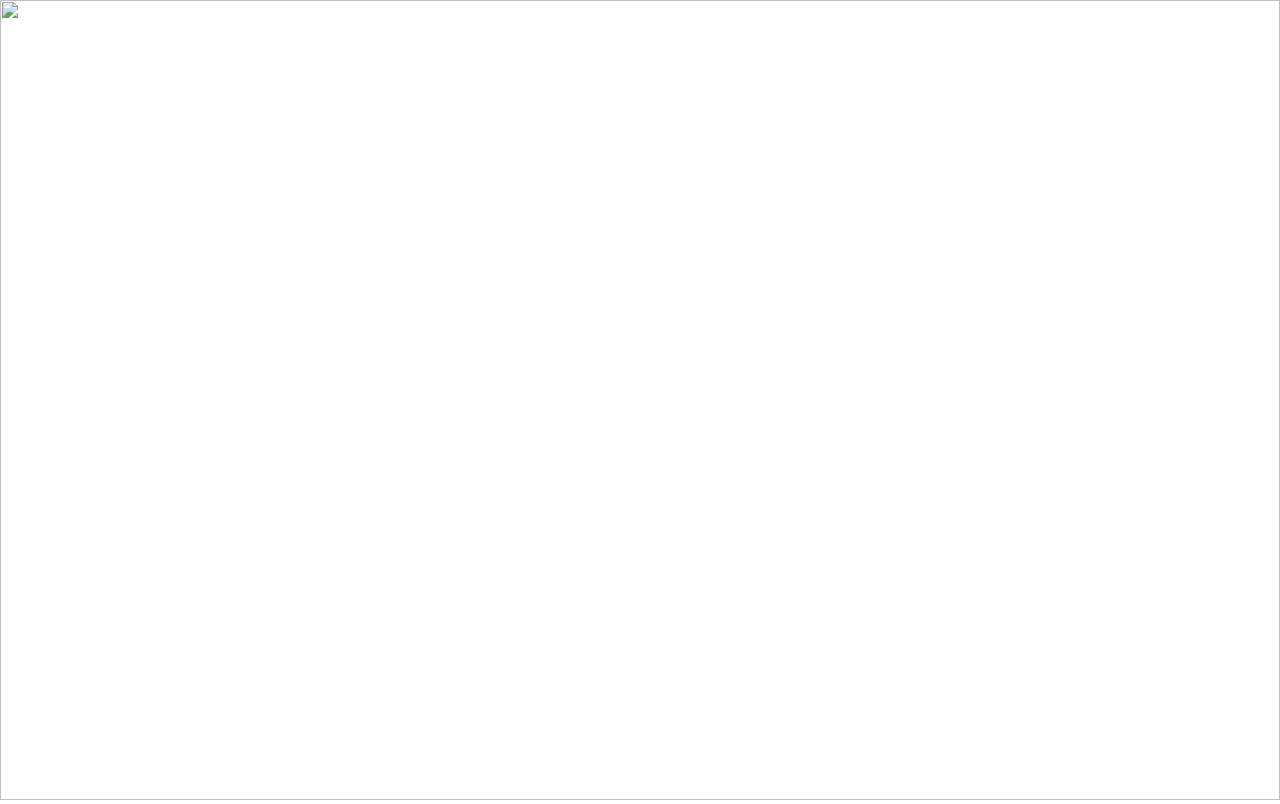
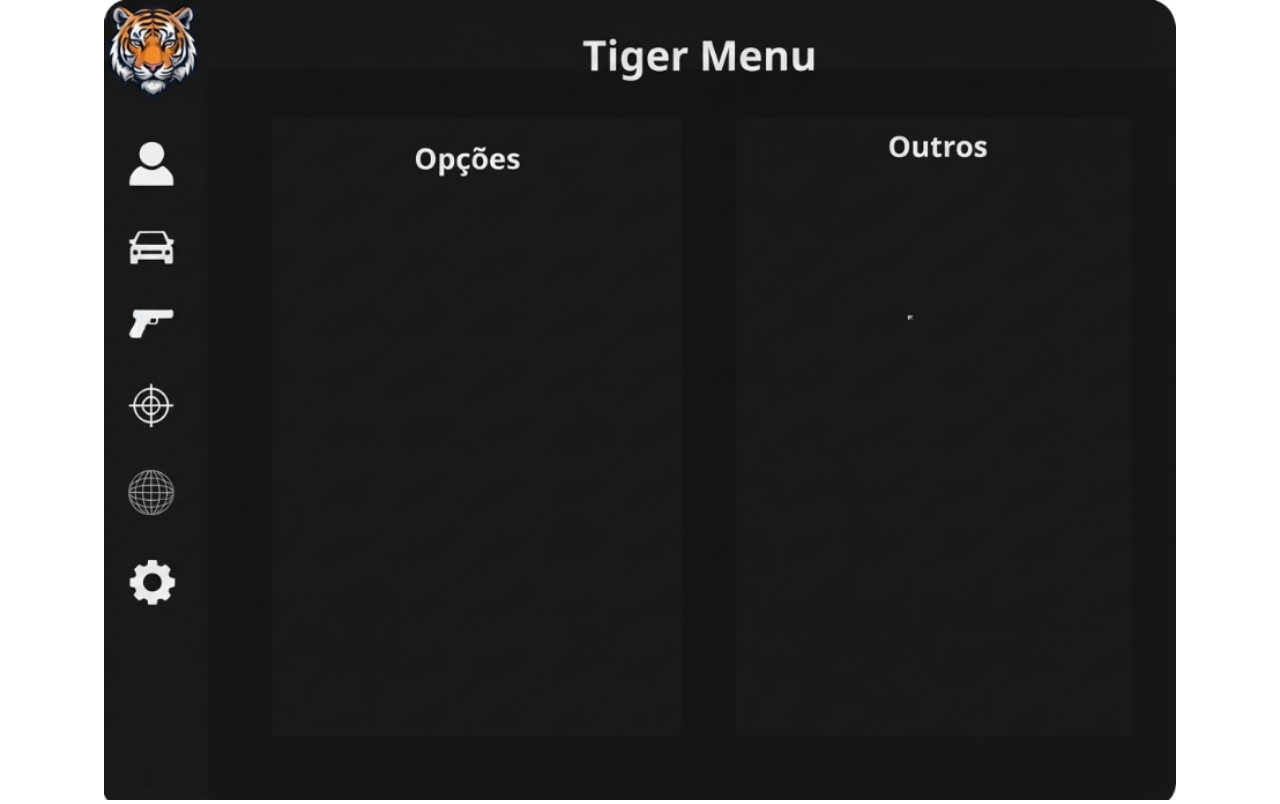
Before and after one commit to 99281131valdecir-dotcom/imagemtigermenu001, a plain HTML site: page index.html in a window 1280 px wide. Drawn offline with Linux system fonts and the light colour scheme.

Commit message:
Update image source path in index.html

```diff
--- a/index.html
+++ b/index.html
@@ -5,6 +5,6 @@
     <title>Minha imagem</title>
 </head>
 <body style="margin:0;">
-    <img src="download (4)" style="width:100%;height:100vh;object-fit:contain;">
+    <img src="./download%20%284%29.png" style="width:100%;height:100vh;object-fit:contain;">
 </body>
 </html>
```
